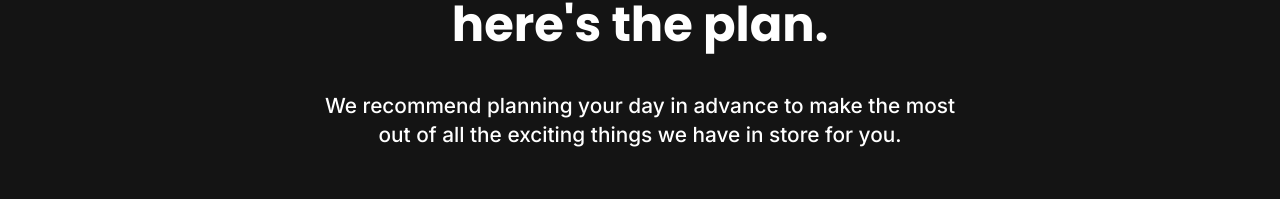
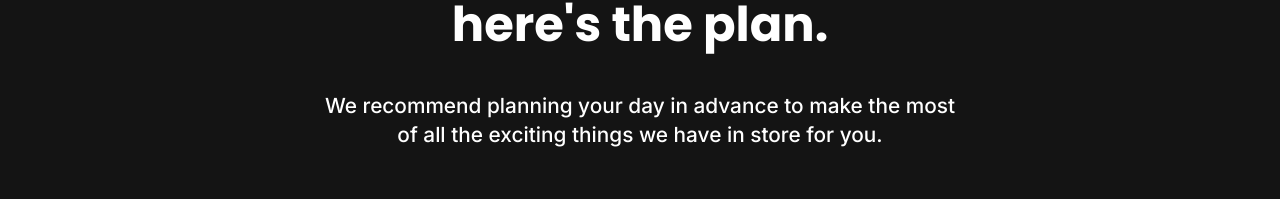
Before and after one commit to SarthakS09/techstars, a React (Create React App) app: page /schedule in a window 1280 px wide. Shown: the part 181-380 px from the top of the page. Built offline with nearby package versions, Linux system fonts and the light colour scheme.

Commit message:
fixed typo

```diff
--- a/src/Pages/Schedule.jsx
+++ b/src/Pages/Schedule.jsx
@@ -29,7 +29,7 @@ export default function Schedule() {
     <>
       <div className="about-header sched-header">
         <h2>here's the plan.</h2>
-        <p className='sched-p'>We recommend planning your day in advance to make the most out of all the exciting things we have in store for you.</p>
+        <p className='sched-p'>We recommend planning your day in advance to make the most of all the exciting things we have in store for you.</p>
       </div>
       <div className="sched-container">
         <div className="buildings" data-aos="fade-up">
```
